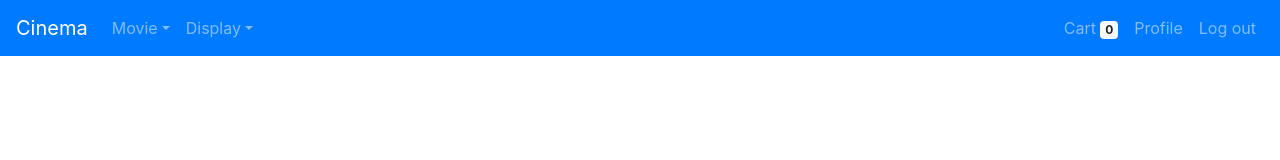
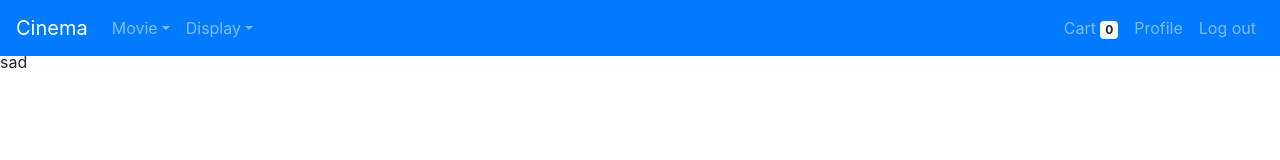
Before and after one commit to petardjokic/cinema_dashboard, a Vue app: page /display-new in a window 1280 px wide. Shown: the top 160 px of the page. Built offline with nearby package versions, Linux system fonts and the light colour scheme.

Commit message:
napravljena komponenta za unos displeja

```diff
--- /dev/null
+++ b/src/components/DisplayNew.vue
@@ -0,0 +1,13 @@
+<template>
+  <div>sad</div>
+</template>
+
+<script>
+export default {
+
+}
+</script>
+
+<style>
+
+</style>
--- a/src/router/router.js
+++ b/src/router/router.js
@@ -1,5 +1,6 @@
 import Vue from 'vue'
 import VueRouter from 'vue-router'
+import DisplayNew from '../components/DisplayNew.vue'
 import MovieSearch from '../components/MovieSearch.vue'
 import DisplaySearch from '../components/DisplaySearch.vue'
 import Cart from '../components/Cart.vue'
@@ -14,6 +15,11 @@ export const router = new VueRouter({
             component: MovieSearch
         },
         {
+            path: '/display-new',
+            name: 'DisplayNew',
+            component: DisplayNew
+        },
+        {
             path: '/display-search',
             name: 'displaySearch',
             component: DisplaySearch
@@ -22,5 +28,6 @@ export const router = new VueRouter({
             path: '/cart',
             name: 'cart',
             component: Cart
-    }]
+        }
+    ]
 })
```
Lines whose indentation alone changed are shown as unchanged.
